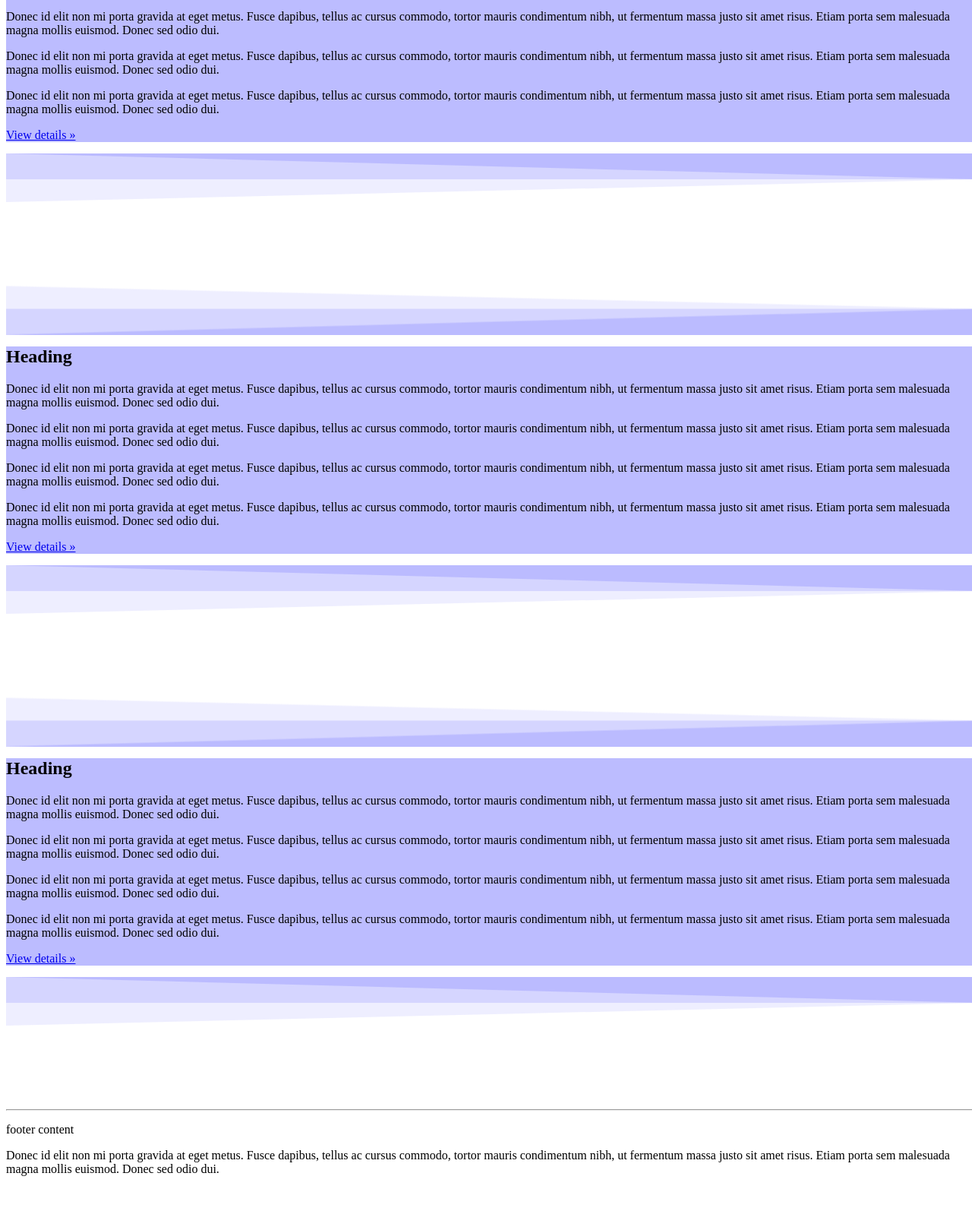
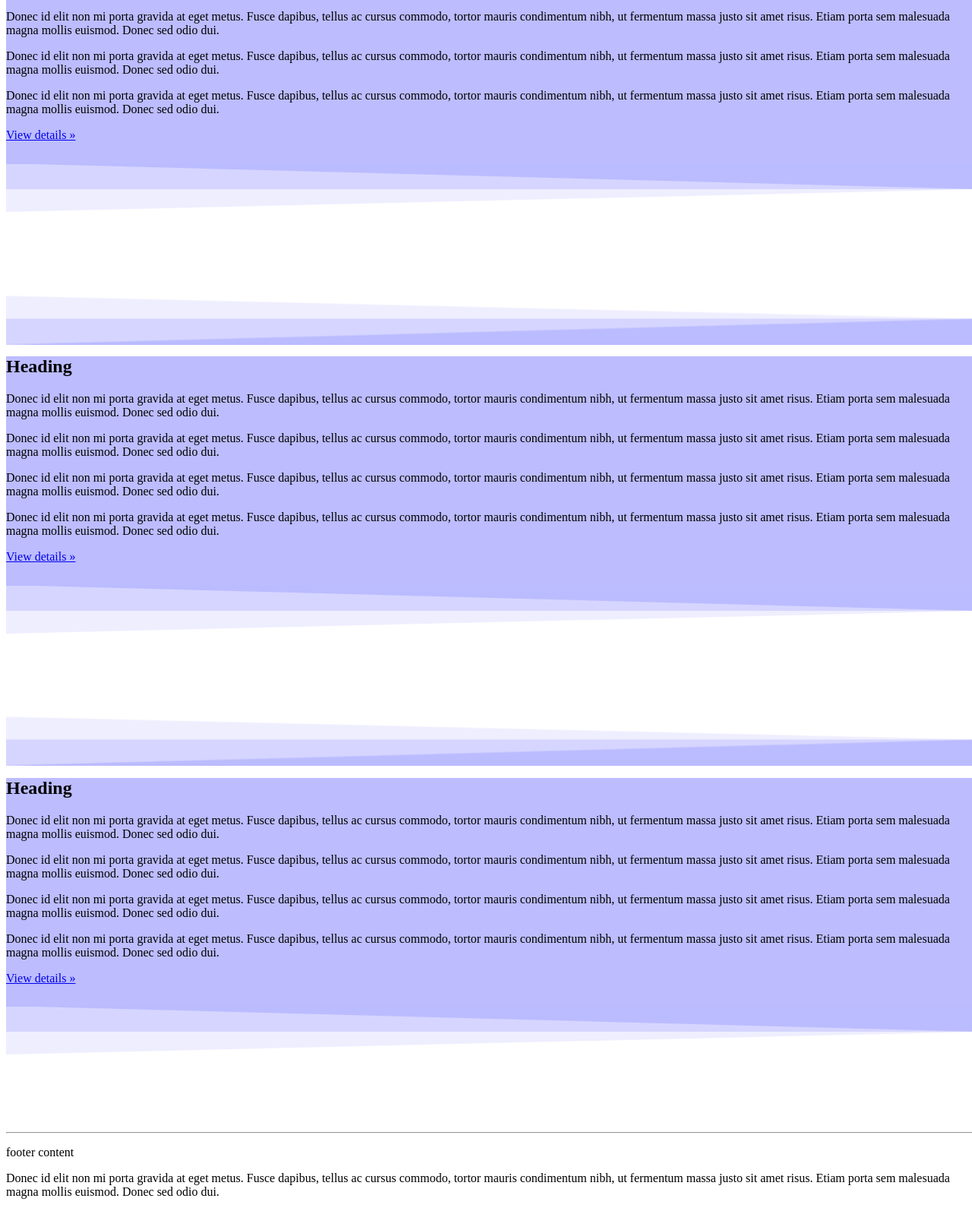
Before and after one commit to teh-random-name/fuziondata-site, a plain HTML site: page splash.html in a window 1280 px wide. Shown: the part 910-2504 px from the top of the page at 76% size. Before the commit the page ends 2474 px from the top, so only its background shows below. Drawn offline with nearby package versions, Linux system fonts and the light colour scheme.

Commit message:
Fixed issues with chrome and flexbox

```diff
--- a/splash.html
+++ b/splash.html
@@ -44,10 +44,20 @@
             svg.after-item {
                 transform:  translateY(-1px);
                 fill: #bcbcff;
-                margin-bottom: 6em;
             }
             div.row .container-fluid {
                 background-color: #bcbcff;
+            }
+            .flex-item {
+                margin-bottom: 6em;
+                width: 100%;
+            }
+            div.flex-item .container-fluid {
+                padding-bottom: 1%;
+            }
+
+            #particles {
+                height: 100vh;
             }
         </style>
     </head>
@@ -107,31 +117,9 @@
         </div>
 
     <div class="after-splash">
-        <svg class="before-item" xmlns="http://www.w3.org/2000/svg" viewBox="0 0 2600 131.1" preserveAspectRatio="none">
-            <path d="M0 0L2600 0 2600 69.1 0 0z"></path>
-            <path style="opacity:0.5" d="M0 0L2600 0 2600 69.1 0 69.1z"></path>
-            <path style="opacity:0.25" d="M2600 0L0 0 0 130.1 2600 69.1z"></path>
-        </svg>
         <div class="container-fluid">
-            <div class="row align-items-start">
-                <div class="container-fluid">
-                        <div class="container">
-                                <div class="col-lg-12 h-100">
-                                        <h2>Heading</h2>
-                                        <p>Donec id elit non mi porta gravida at eget metus. Fusce dapibus, tellus ac cursus commodo, tortor mauris condimentum nibh, ut fermentum massa justo sit amet risus. Etiam porta sem malesuada magna mollis euismod. Donec sed odio dui. </p>
-                                        <p>Donec id elit non mi porta gravida at eget metus. Fusce dapibus, tellus ac cursus commodo, tortor mauris condimentum nibh, ut fermentum massa justo sit amet risus. Etiam porta sem malesuada magna mollis euismod. Donec sed odio dui. </p>
-                                        <p>Donec id elit non mi porta gravida at eget metus. Fusce dapibus, tellus ac cursus commodo, tortor mauris condimentum nibh, ut fermentum massa justo sit amet risus. Etiam porta sem malesuada magna mollis euismod. Donec sed odio dui. </p>
-                                        <p>Donec id elit non mi porta gravida at eget metus. Fusce dapibus, tellus ac cursus commodo, tortor mauris condimentum nibh, ut fermentum massa justo sit amet risus. Etiam porta sem malesuada magna mollis euismod. Donec sed odio dui. </p>
-                                        <p><a class="btn btn-raised btn-secondary" href="#" role="button">View details &raquo;</a></p>
-                                    </div>
-                        </div>
-                </div>
-                <svg class="after-item" xmlns="http://www.w3.org/2000/svg" viewBox="0 0 2600 131.1" preserveAspectRatio="none" >
-                    <path d="M0 0L2600 0 2600 69.1 0 0z"></path>
-                    <path style="opacity:0.5" d="M0 0L2600 0 2600 69.1 0 69.1z"></path>
-                    <path style="opacity:0.25" d="M2600 0L0 0 0 130.1 2600 69.1z"></path>
-                </svg>
-
+            <div  class="row align-items-start">
+                <div class="flex-item">
                         <svg class="before-item" xmlns="http://www.w3.org/2000/svg" viewBox="0 0 2600 131.1" preserveAspectRatio="none">
                             <path d="M0 0L2600 0 2600 69.1 0 0z"></path>
                             <path style="opacity:0.5" d="M0 0L2600 0 2600 69.1 0 69.1z"></path>
@@ -154,7 +142,34 @@
                             <path style="opacity:0.5" d="M0 0L2600 0 2600 69.1 0 69.1z"></path>
                             <path style="opacity:0.25" d="M2600 0L0 0 0 130.1 2600 69.1z"></path>
                         </svg>
+                </div>
 
+                <div class="flex-item">
+                        <svg class="before-item" xmlns="http://www.w3.org/2000/svg" viewBox="0 0 2600 131.1" preserveAspectRatio="none">
+                            <path d="M0 0L2600 0 2600 69.1 0 0z"></path>
+                            <path style="opacity:0.5" d="M0 0L2600 0 2600 69.1 0 69.1z"></path>
+                            <path style="opacity:0.25" d="M2600 0L0 0 0 130.1 2600 69.1z"></path>
+                        </svg>
+                        <div class="container-fluid">
+                                <div class="container">
+                                        <div class="col-lg-12 h-100">
+                                                <h2>Heading</h2>
+                                                <p>Donec id elit non mi porta gravida at eget metus. Fusce dapibus, tellus ac cursus commodo, tortor mauris condimentum nibh, ut fermentum massa justo sit amet risus. Etiam porta sem malesuada magna mollis euismod. Donec sed odio dui. </p>
+                                                <p>Donec id elit non mi porta gravida at eget metus. Fusce dapibus, tellus ac cursus commodo, tortor mauris condimentum nibh, ut fermentum massa justo sit amet risus. Etiam porta sem malesuada magna mollis euismod. Donec sed odio dui. </p>
+                                                <p>Donec id elit non mi porta gravida at eget metus. Fusce dapibus, tellus ac cursus commodo, tortor mauris condimentum nibh, ut fermentum massa justo sit amet risus. Etiam porta sem malesuada magna mollis euismod. Donec sed odio dui. </p>
+                                                <p>Donec id elit non mi porta gravida at eget metus. Fusce dapibus, tellus ac cursus commodo, tortor mauris condimentum nibh, ut fermentum massa justo sit amet risus. Etiam porta sem malesuada magna mollis euismod. Donec sed odio dui. </p>
+                                                <p><a class="btn btn-raised btn-secondary" href="#" role="button">View details &raquo;</a></p>
+                                            </div>
+                                </div>
+                        </div>
+                        <svg class="after-item" xmlns="http://www.w3.org/2000/svg" viewBox="0 0 2600 131.1" preserveAspectRatio="none" >
+                            <path d="M0 0L2600 0 2600 69.1 0 0z"></path>
+                            <path style="opacity:0.5" d="M0 0L2600 0 2600 69.1 0 69.1z"></path>
+                            <path style="opacity:0.25" d="M2600 0L0 0 0 130.1 2600 69.1z"></path>
+                        </svg>
+                </div>
+
+                <div class="flex-item">
                         <svg class="before-item" xmlns="http://www.w3.org/2000/svg" viewBox="0 0 2600 131.1" preserveAspectRatio="none">
                             <path d="M0 0L2600 0 2600 69.1 0 0z"></path>
                             <path style="opacity:0.5" d="M0 0L2600 0 2600 69.1 0 69.1z"></path>
@@ -179,6 +194,8 @@
                         </svg>
                 </div>
             </div>
+        </div>
+        <div class="container-fluid">
                 <hr>
                 <footer>
                     <div class="container">
@@ -186,6 +203,7 @@
                         <p>Donec id elit non mi porta gravida at eget metus. Fusce dapibus, tellus ac cursus commodo, tortor mauris condimentum nibh, ut fermentum massa justo sit amet risus. Etiam porta sem malesuada magna mollis euismod. Donec sed odio dui. </p>
                     </div>
                 </footer>
+        </div>
     </div>
 
     <script src="https://unpkg.com/jquery@3.3.1/dist/jquery.js" integrity="sha384-fJU6sGmyn07b+uD1nMk7/iSb4yvaowcueiQhfVgQuD98rfva8mcr1eSvjchfpMrH" crossorigin="anonymous"></script>
@@ -203,6 +221,10 @@
         $('body').bootstrapMaterialDesign();
         particlesJS("particles", jsonObject);
 
+        if ($(document).scrollTop() > 570) {
+            $('#herounit').toggleClass("forceHide", true);
+        }
+
         $(document).on("scroll wheel", function() {
             console.log($(document).scrollTop())
             if($(document).scrollTop() > 570){
```
Lines whose indentation alone changed are shown as unchanged.
